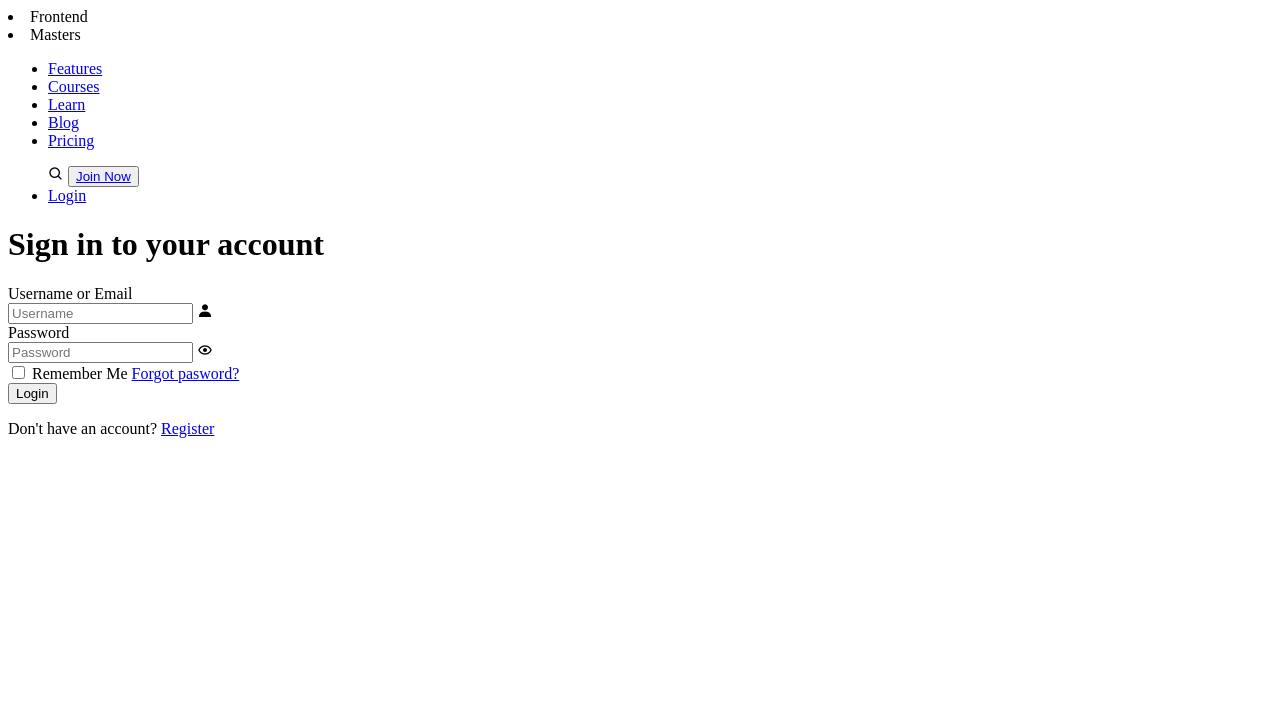
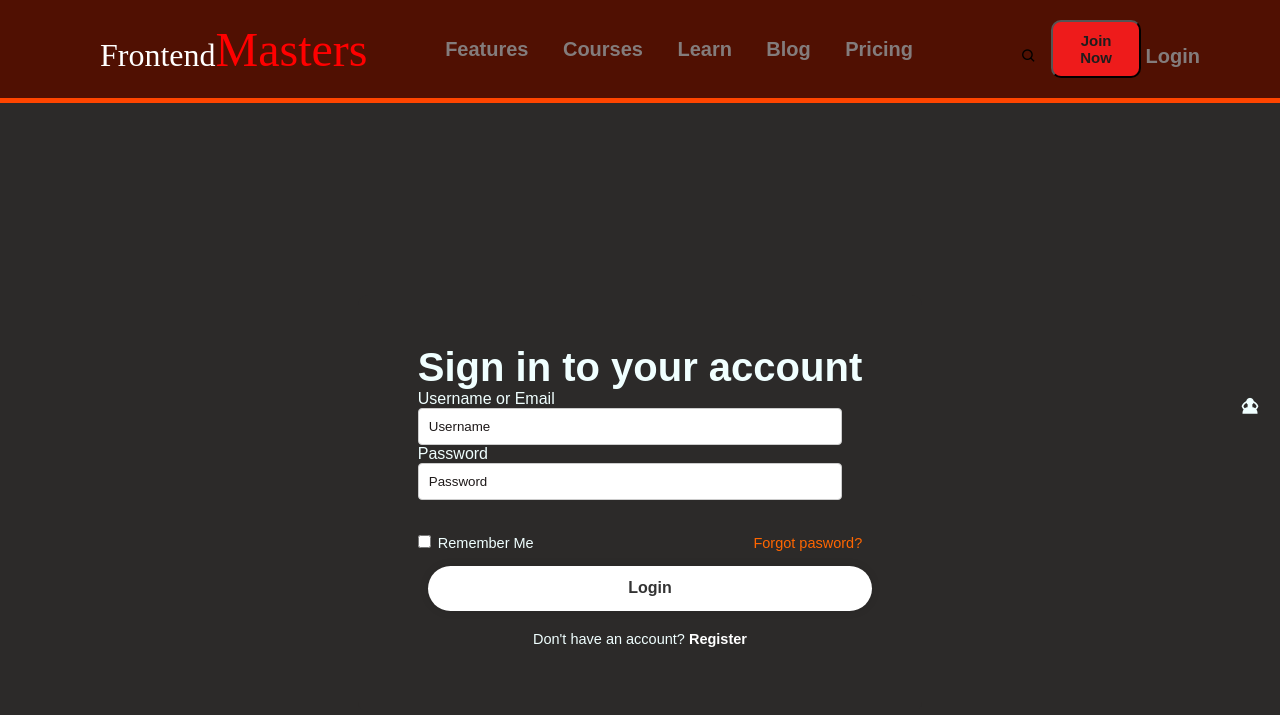
Before and after one commit to predatorOn/sentongopt001, a plain HTML site: page project3/index.html in a window 1280 px wide. Drawn offline with nearby package versions, Linux system fonts and the light colour scheme.

Commit message:
updated changes

```diff
--- a/project3/index.html
+++ b/project3/index.html
@@ -4,7 +4,7 @@
     <meta charset="UTF-8">
     <meta name="viewport" content="width=device-width, initial-scale=1.0">
     <title>FrontendMasters</title>
-    <link rel="stylesheet" href="./website2.css">
+    <link rel="stylesheet" href="./style.css">
     <link rel="stylesheet" href="https://unpkg.com/boxicons@2.1.4/css/boxicons.min.css" >
 
 </head>
```
